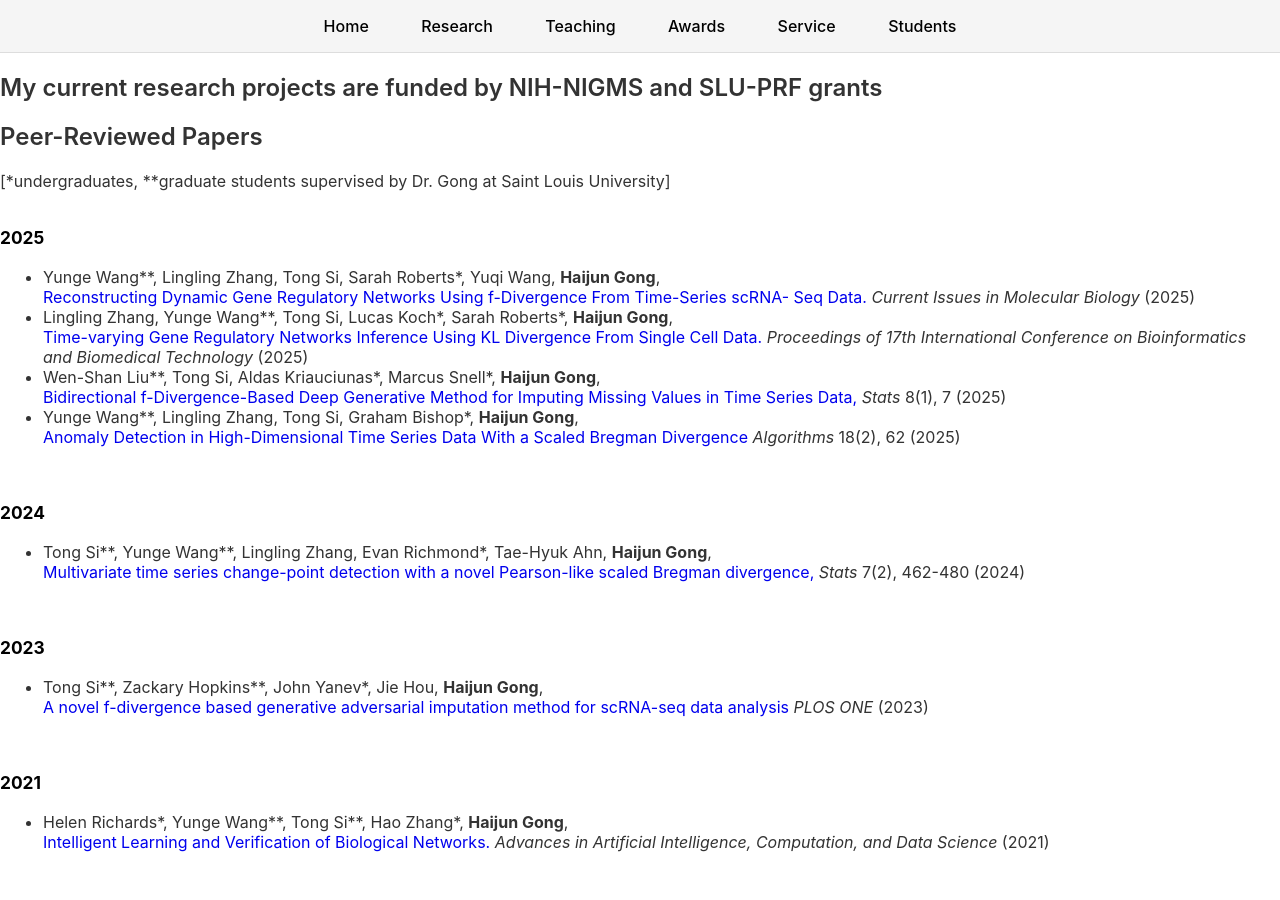
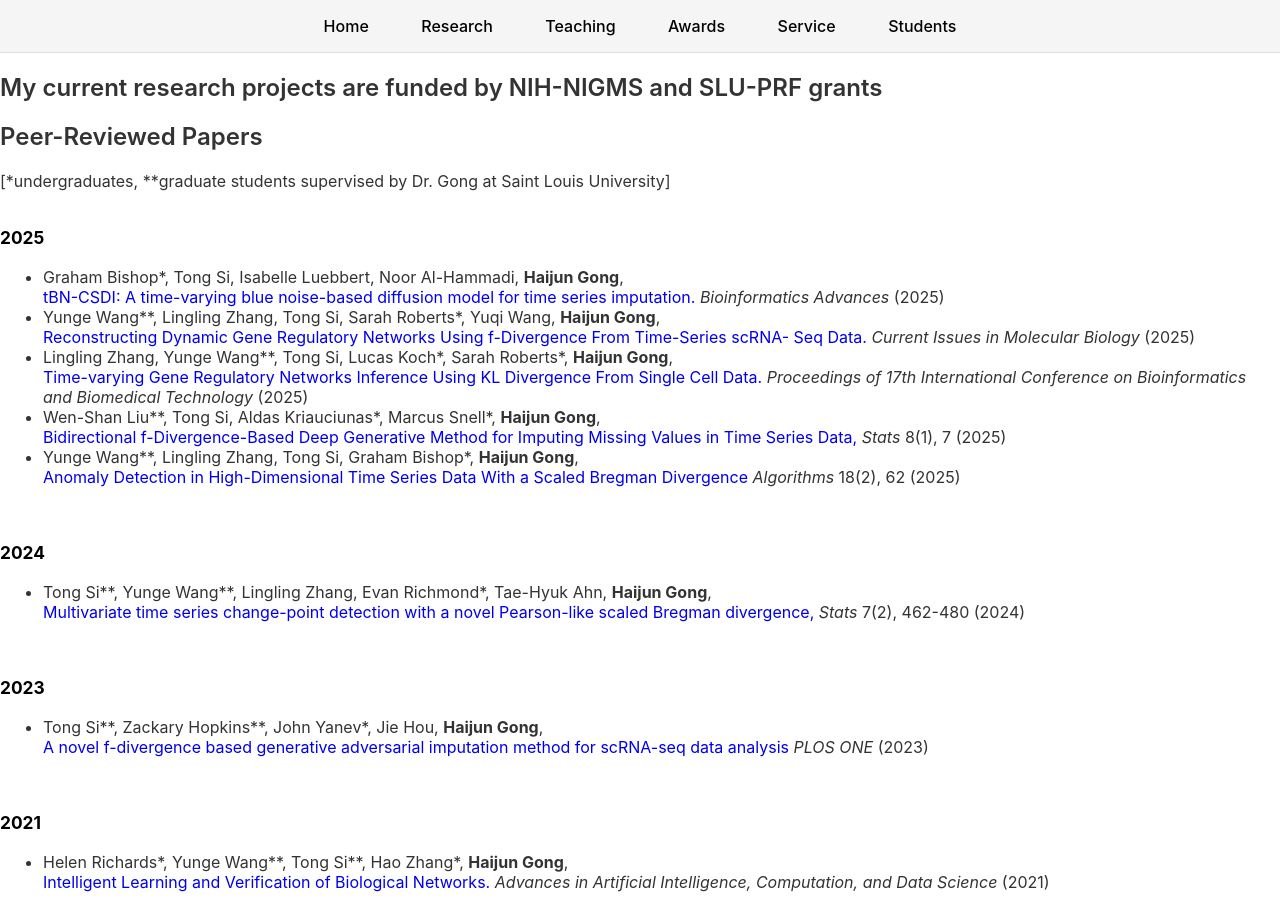
Before and after one commit to GongData/gongData.github.io, a Jekyll site: the page built from _pages/Research.md, in a window 1280 px wide and 900 px high. Built offline with Jekyll 4.4.1, drawn with Linux system fonts in a browser that asks for light colours.

Commit message:
Update Research.md

```diff
--- a/_pages/Research.md
+++ b/_pages/Research.md
@@ -20,6 +20,12 @@ permalink: /Research/
 <table class="pp">
  <td class="p1">
   <ul>  <div id="tagCB_tagjournal_tagKL_155">
+
+<li>  Graham Bishop*,  Tong Si,  Isabelle Luebbert, Noor Al-Hammadi, <b>Haijun Gong</b>, <a style="text-decoration:none" href="https://doi.org/10.1093/bioadv/vbaf225"> <br> tBN-CSDI: A time-varying blue noise-based diffusion model for time series imputation.</a>
+   <i> Bioinformatics Advances </i> (2025)
+<br>
+
+</li>
 
 <li>  Yunge Wang**, Lingling Zhang,  Tong Si, Sarah Roberts*, Yuqi Wang, <b>Haijun Gong</b>, <a style="text-decoration:none" href="https://www.mdpi.com/1467-3045/47/6/408"> <br> Reconstructing Dynamic Gene Regulatory Networks Using f-Divergence From Time-Series scRNA- Seq Data.</a>
    <i> Current Issues in Molecular Biology </i> (2025)
```
